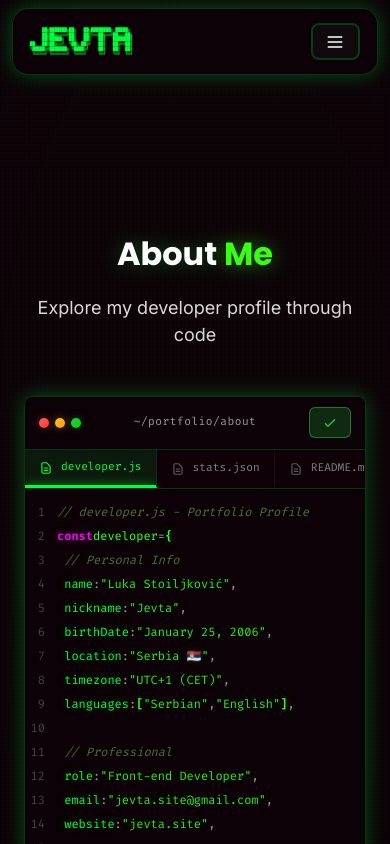
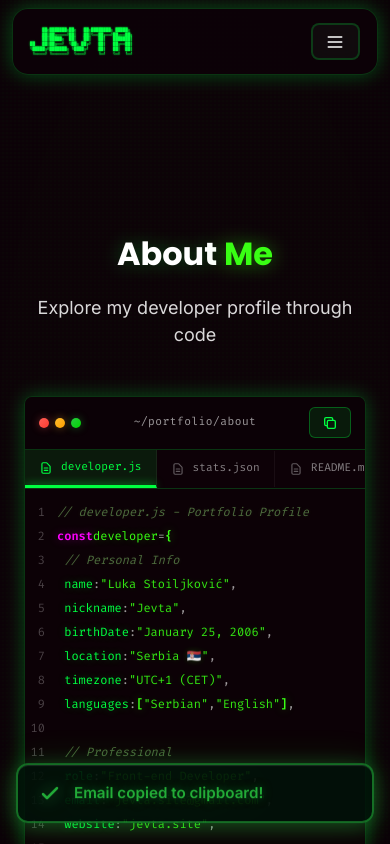
Before and after one commit to jevtasite/Jevta-Portfolio, a React (Vite) app: page / in a window 390 px wide. Both pictures are taken after a click on the button 330 px from the left and 1100 px from the top of the page. Shown: the part 678-1522 px from the top of the page. Built offline with nearby package versions, Linux system fonts and the light colour scheme.

Commit message:
adjusted copy email

```diff
--- a/src/components/professional/GlassAbout.jsx
+++ b/src/components/professional/GlassAbout.jsx
@@ -7,12 +7,43 @@ const GlassAbout = () => {
   const [activeTab, setActiveTab] = useState("developer");
   const [copied, setCopied] = useState(false);
   const [isTerminalActive, setIsTerminalActive] = useState(false);
+  const [showToast, setShowToast] = useState(false);
 
-  const handleCopyEmail = () => {
-    navigator.clipboard.writeText(profile.email);
-    setCopied(true);
-    // Longer timeout on mobile for better feedback
-    setTimeout(() => setCopied(false), 3000);
+  const handleCopyEmail = async () => {
+    try {
+      // Try modern clipboard API first
+      if (navigator.clipboard && navigator.clipboard.writeText) {
+        await navigator.clipboard.writeText(profile.email);
+      } else {
+        // Fallback for older browsers or insecure contexts
+        const textArea = document.createElement('textarea');
+        textArea.value = profile.email;
+        textArea.style.position = 'fixed';
+        textArea.style.left = '-999999px';
+        textArea.style.top = '-999999px';
+        document.body.appendChild(textArea);
+        textArea.focus();
+        textArea.select();
+        document.execCommand('copy');
+        textArea.remove();
+      }
+
+      setCopied(true);
+      setShowToast(true);
+
+      // Reset copied state
+      setTimeout(() => setCopied(false), 2500);
+
+      // Hide toast after animation
+      setTimeout(() => setShowToast(false), 3000);
+    } catch (err) {
+      console.error('Failed to copy email:', err);
+      // Still show feedback even if copy failed
+      setCopied(true);
+      setShowToast(true);
+      setTimeout(() => setCopied(false), 2500);
+      setTimeout(() => setShowToast(false), 3000);
+    }
   };
 
   const renderDeveloperJS = () => (
@@ -475,6 +506,26 @@ const GlassAbout = () => {
           )}
         </div>
       </div>
+
+      {/* Toast Notification */}
+      {showToast && (
+        <div className="copy-toast">
+          <svg
+            className="toast-icon"
+            fill="none"
+            stroke="currentColor"
+            viewBox="0 0 24 24"
+          >
+            <path
+              strokeLinecap="round"
+              strokeLinejoin="round"
+              strokeWidth={2.5}
+              d="M5 13l4 4L19 7"
+            />
+          </svg>
+          <span className="toast-text">Email copied to clipboard!</span>
+        </div>
+      )}
     </section>
   );
 };
--- a/src/styles/professional.css
+++ b/src/styles/professional.css
@@ -1768,9 +1768,88 @@ body.professional-theme ::selection {
 }
 
 .copy-code-btn.copied {
-  background: rgba(40, 202, 66, 0.2);
-  border-color: rgba(40, 202, 66, 0.5);
+  background: rgba(40, 202, 66, 0.3);
+  border-color: rgba(40, 202, 66, 0.8);
   color: #28ca42;
+  box-shadow: 0 0 20px rgba(40, 202, 66, 0.5), 0 0 40px rgba(40, 202, 66, 0.3);
+  transform: scale(1.05);
+  animation: success-pulse 0.6s ease-out;
+}
+
+@keyframes success-pulse {
+  0%, 100% {
+    transform: scale(1.05);
+  }
+  50% {
+    transform: scale(1.15);
+  }
+}
+
+/* Toast Notification - Mobile Only */
+.copy-toast {
+  display: none; /* Hidden on desktop by default */
+}
+
+@media (max-width: 768px) {
+  .copy-toast {
+    position: fixed;
+    bottom: 1.5rem;
+    left: 1rem;
+    right: 1rem;
+    display: flex;
+    align-items: center;
+    gap: 0.75rem;
+    padding: 1rem 1.25rem;
+    background: rgba(0, 20, 10, 0.95);
+    backdrop-filter: blur(20px);
+    border: 2px solid rgba(40, 202, 66, 0.6);
+    border-radius: 12px;
+    color: #28ca42;
+    font-size: 0.95rem;
+    font-weight: 600;
+    box-shadow:
+      0 4px 20px rgba(40, 202, 66, 0.4),
+      0 0 40px rgba(40, 202, 66, 0.2),
+      inset 0 1px 0 rgba(255, 255, 255, 0.1);
+    z-index: 10000;
+    animation: toast-slide-up-mobile 0.4s cubic-bezier(0.68, -0.55, 0.265, 1.55),
+               toast-fade-out-mobile 0.3s ease-in 2.7s forwards;
+  }
+}
+
+@keyframes toast-slide-up-mobile {
+  0% {
+    transform: translateY(100px);
+    opacity: 0;
+  }
+  100% {
+    transform: translateY(0);
+    opacity: 1;
+  }
+}
+
+@keyframes toast-fade-out-mobile {
+  0% {
+    transform: translateY(0);
+    opacity: 1;
+  }
+  100% {
+    transform: translateY(20px);
+    opacity: 0;
+  }
+}
+
+.toast-icon {
+  width: 1.5rem;
+  height: 1.5rem;
+  flex-shrink: 0;
+  stroke-width: 3;
+  filter: drop-shadow(0 0 8px rgba(40, 202, 66, 0.8));
+}
+
+.toast-text {
+  white-space: nowrap;
+  text-shadow: 0 0 10px rgba(40, 202, 66, 0.5);
 }
 
 /* File Tabs */
```
